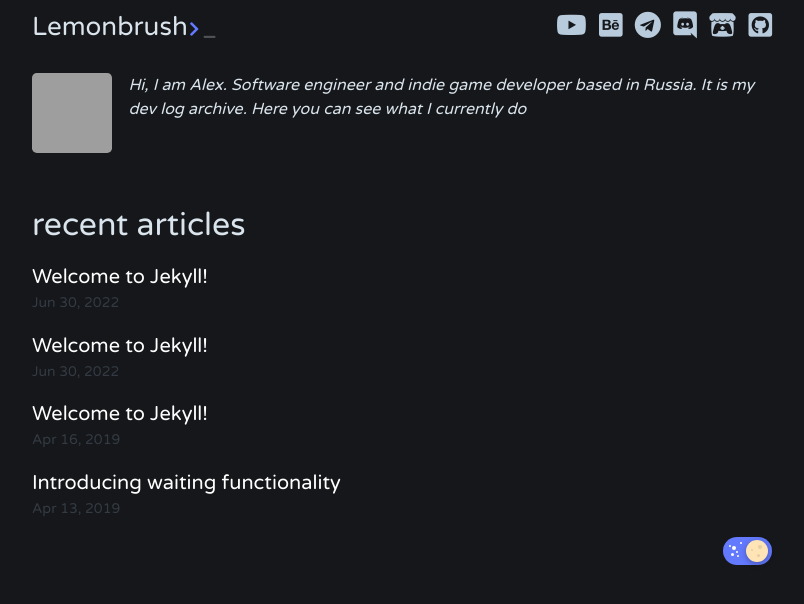
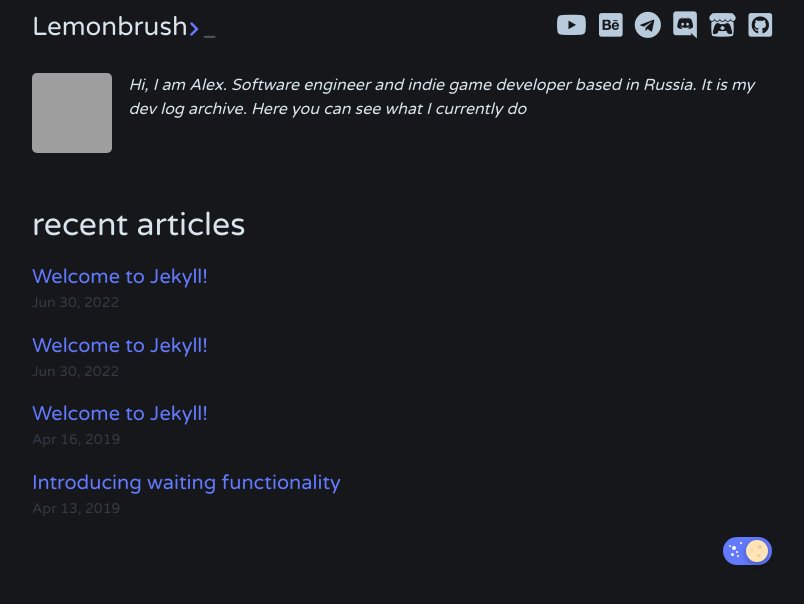
Before and after one commit to Lemonbrush/Lemonbrush.github.io, a Jekyll site: the page built from index.html, in a window 1280 px wide. Shown: the top 604 px of the page, without its empty margins (238-1042 px from the left). Built offline with Jekyll 4.4.1, drawn with Linux system fonts in a browser that asks for light colours; nearby versions of some CDN libraries; the list of posts is cut into pages by our own code; grey boxes are pictures that could not be loaded.

Commit message:
[Site scripted update]

```diff
--- a/_sass/dash/_base.scss
+++ b/_sass/dash/_base.scss
@@ -107,12 +107,12 @@ h1, h2, h3, h4, h5, h6 {
  * Links
  */
 a {
-  color: $color-white;
+  color: $color-blue;
   text-decoration: none;
 
   &:hover {
     @include themed() {
-       color: t('color-blue');
+       color: t('color-white');
     }
   }
 
--- a/docs/assets/css/style.css
+++ b/docs/assets/css/style.css
@@ -2978,7 +2978,7 @@ video { width: 100%; border-radius: 0.3em; }
 h1, h2, h3, h4, h5, h6 { font-weight: 500; margin-top: 1em; margin-bottom: 0.4em; text-align: left; }
 
 /** Links */
-a { color: #ffffff; text-decoration: none; }
+a { color: #637AFE; text-decoration: none; }
 
 .social-media-list a:hover { text-decoration: none; }
 
--- a/docs/feed.xml
+++ b/docs/feed.xml
@@ -1,4 +1,4 @@
-<?xml version="1.0" encoding="utf-8"?><feed xmlns="http://www.w3.org/2005/Atom" ><generator uri="https://jekyllrb.com/" version="4.2.2">Jekyll</generator><link href="http://localhost:4000/feed.xml" rel="self" type="application/atom+xml" /><link href="http://localhost:4000/" rel="alternate" type="text/html" /><updated>2022-07-01T19:03:57+03:00</updated><id>http://localhost:4000/feed.xml</id><title type="html">Lemonbrush</title><subtitle>Hi, I am Alex. Software engineer and indie game developer based in Russia. It is my dev log archive. Here you can see what I currently do
+<?xml version="1.0" encoding="utf-8"?><feed xmlns="http://www.w3.org/2005/Atom" ><generator uri="https://jekyllrb.com/" version="4.2.2">Jekyll</generator><link href="http://localhost:4000/feed.xml" rel="self" type="application/atom+xml" /><link href="http://localhost:4000/" rel="alternate" type="text/html" /><updated>2022-07-01T19:11:29+03:00</updated><id>http://localhost:4000/feed.xml</id><title type="html">Lemonbrush</title><subtitle>Hi, I am Alex. Software engineer and indie game developer based in Russia. It is my dev log archive. Here you can see what I currently do
 </subtitle><author><name>Lemonbrush</name></author><entry><title type="html">Welcome to Jekyll!</title><link href="http://localhost:4000/jekyll/update/2022/06/30/welcome-to-jekyll.html" rel="alternate" type="text/html" title="Welcome to Jekyll!" /><published>2022-06-30T22:50:48+03:00</published><updated>2022-06-30T22:50:48+03:00</updated><id>http://localhost:4000/jekyll/update/2022/06/30/welcome-to-jekyll</id><content type="html" xml:base="http://localhost:4000/jekyll/update/2022/06/30/welcome-to-jekyll.html"><![CDATA[<p>You’ll find this post in your <code class="language-plaintext highlighter-rouge">_posts</code> directory. Go ahead and edit it and re-build the site to see your changes. You can rebuild the site in many different ways, but the most common way is to run <code class="language-plaintext highlighter-rouge">jekyll serve</code>, which launches a web server and auto-regenerates your site when a file is updated.</p>
 
 <p>Jekyll requires blog post files to be named according to the following format:</p>
```
Also changed, not shown: 1 other file.
